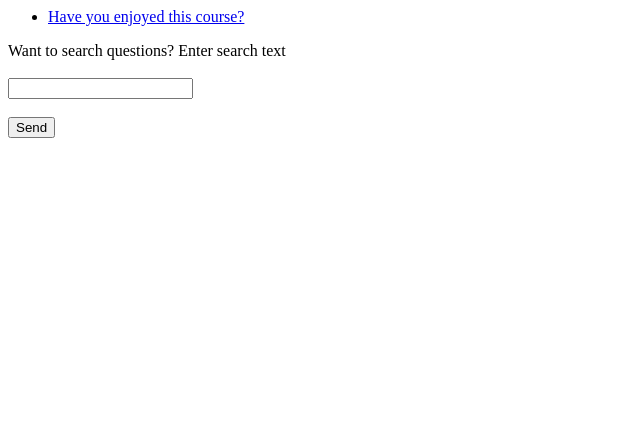
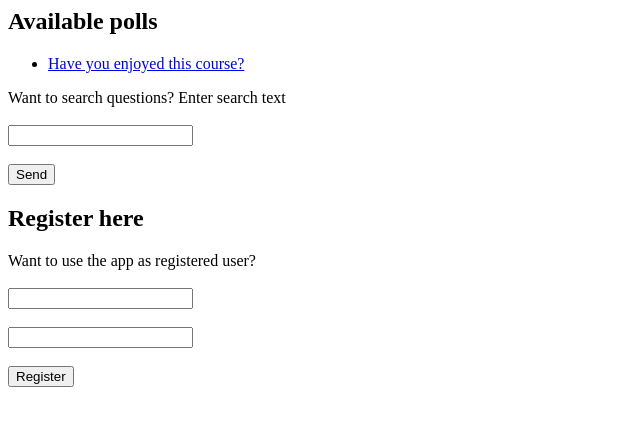
Before and after one commit to marykristina4/cybersec, a Django app: page /polls/ in a window 1280 px wide. Shown: the top 426 px of the page, without its empty margins (0-640 px from the left). Run offline with Django 3.2, Linux system fonts and the light colour scheme; data comes from the database, SQL or seed files in the repository; both versions use the stored data as it was after the commit.

Commit message:
views fixed

```diff
--- a/mysite/polls/models.py
+++ b/mysite/polls/models.py
@@ -28,3 +28,7 @@
         return self.idea_text
     def was_published_recently(self):
         return self.sent_date >= timezone.now() - datetime.timedelta(days=1)
+
+class PollUser(models.Model):
+    username=models.CharField(max_length=200)
+    password=models.CharField(max_length=200)
--- a/mysite/polls/templates/polls/index.html
+++ b/mysite/polls/templates/polls/index.html
@@ -1,3 +1,4 @@
+<h2>Available polls</h2>
 {% if latest_question_list %}
     <ul>
     {% for question in latest_question_list %}
@@ -16,3 +17,11 @@
 
     <input type="submit" value="Send">
     </form>
+    <h2>Register here</h2>
+    <label for="search">Want to use the app as registered user?</label><br><br>
+    <form action="register/" method="POST">
+        {% csrf_token %}
+        <input type="text" name="username" id="username"><br><br>
+        <input type="text" name="password" id="password"><br><br>
+      <button type="submit">Register</button>
+    </form>
--- a/mysite/polls/urls.py
+++ b/mysite/polls/urls.py
@@ -13,5 +13,8 @@
     path('<int:question_id>/vote/', views.vote, name='vote'),
         # ex: /polls/5/vote/
     path('search/', views.search, name='search'),
+    path('login/', views.login, name='login'),
+    path('register/', views.register, name='register'),
+    path('loginView/', views.loginView, name='loginView'),
 
 ]
--- a/mysite/polls/views.py
+++ b/mysite/polls/views.py
@@ -1,8 +1,8 @@
 from django.http import HttpResponse, HttpResponseRedirect
-from django.shortcuts import get_object_or_404, render
+from django.shortcuts import get_object_or_404, redirect, render
 from django.urls import reverse
 
-from .models import Choice, Question, Idea
+from .models import Choice, Question, Idea, PollUser
 
 import datetime
 import sqlite3
@@ -50,3 +50,21 @@
     print(filtered_question_list)
     context = {'filtered_question_list': filtered_question_list}
     return render(request, 'polls/search.html', context)
+
+def register(request):
+    username=request.POST.get('username')
+    password=request.POST.get('password')
+    user = PollUser.objects.create(username=username, password=password)
+    return redirect("/polls/loginView/")
+
+def login(request):
+    username=request.POST.get('username')
+    passwordPut=request.POST.get('password')
+    print('Hihhei perillä')
+    user = PollUser.objects.get(username=username)
+    if getattr(user, 'password')==passwordPut:
+        return redirect("/polls/search/")
+    return render(request, 'polls/index.html')
+
+def loginView(request):
+    return render(request, 'polls/login.html')
```
Also changed, not shown: mysite/polls/templates/polls/login.html (added, +7 -0 lines), mysite/polls/templates/polls/register.html (added, +7 -0 lines), mysite/db.sqlite3, mysite/polls/migrations/0008_user.py (added), mysite/polls/migrations/0009_auto_20201114_2112.py (added).
